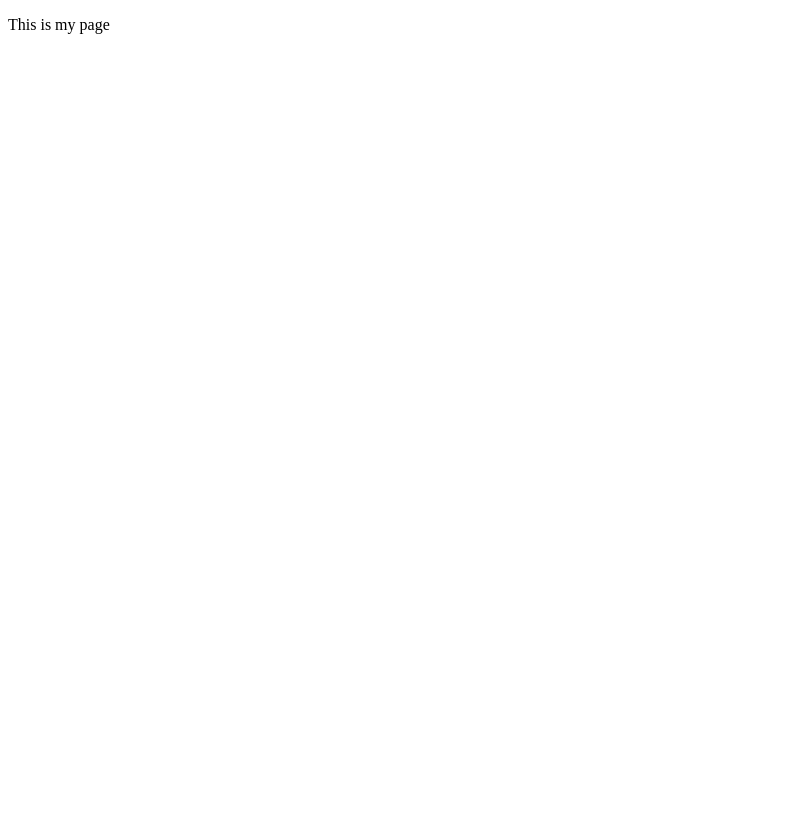
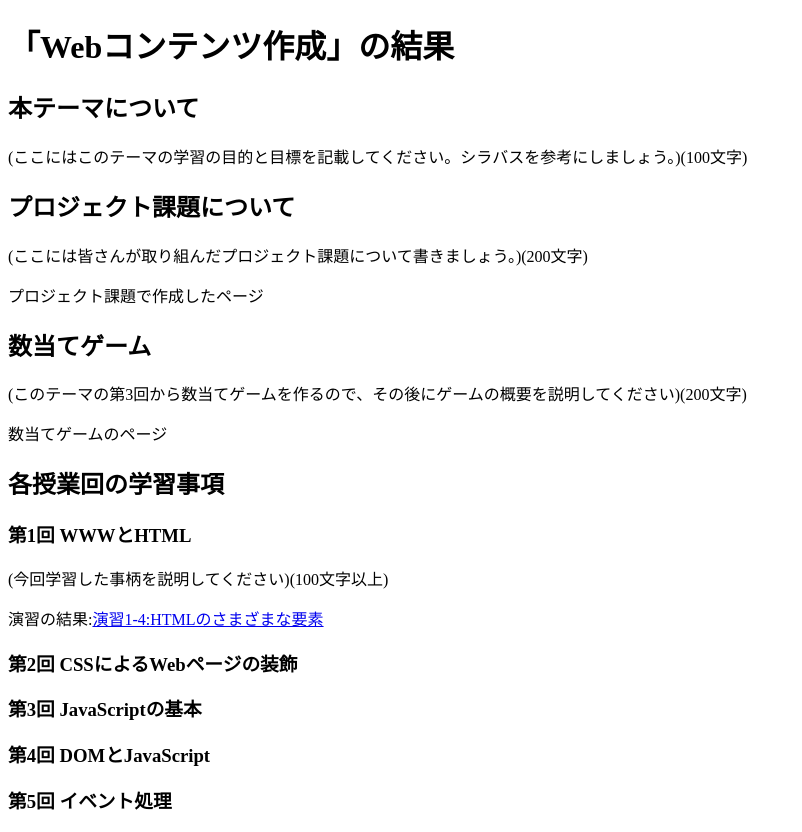
Before and after one commit to G384242023/medialabo, a plain HTML site: page index.html in a window 1280 px wide. Shown: the whole page, without its empty margins (0-802 px from the left). Before the commit the page ends 800 px from the top, so only its background shows below. Drawn offline with Linux system fonts and the light colour scheme.

Commit message:
課題1-1

```diff
--- a/index.html
+++ b/index.html
@@ -5,6 +5,26 @@
     <title>My test page</title>
   </head>
   <body>
-    <p>This is my page</p>
+    <h1>「Webコンテンツ作成」の結果</h1>
+    <h2>本テーマについて</h2>
+    <p>(ここにはこのテーマの学習の目的と目標を記載してください。シラバスを参考にしましょう。)(100文字)</p>
+    <h2>プロジェクト課題について</h2>
+    <p>(ここには皆さんが取り組んだプロジェクト課題について書きましょう。)(200文字)</p>
+    <p>プロジェクト課題で作成したページ<a></a></p>
+    <h2>数当てゲーム</h2>
+    <p>(このテーマの第3回から数当てゲームを作るので、その後にゲームの概要を説明してください)(200文字)</p>
+    <p>数当てゲームのページ<a></a></p>
+    <h2>各授業回の学習事項</h2>
+    <h3>第1回 WWWとHTML</h3>
+    <p>(今回学習した事柄を説明してください)(100文字以上)</p>
+    <p>演習の結果:<a href="practice-html/elements.html"
+                  title="演習1-4"
+                  target="_blank">演習1-4:HTMLのさまざまな要素</a>
+    </p>
+    <h3>第2回 CSSによるWebページの装飾</h3>
+    <h3>第3回 JavaScriptの基本</h3>
+    <h3>第4回 DOMとJavaScript</h3>
+    <h3>第5回 イベント処理</h3>
+
   </body>
 </html>
```
